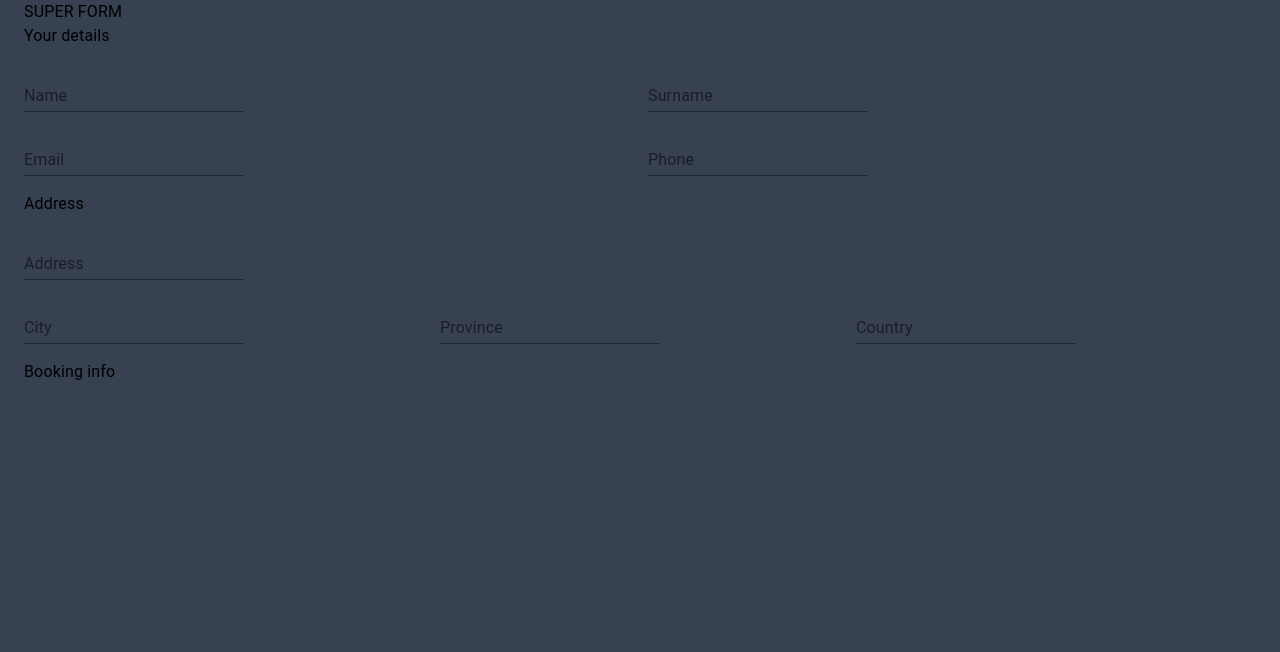
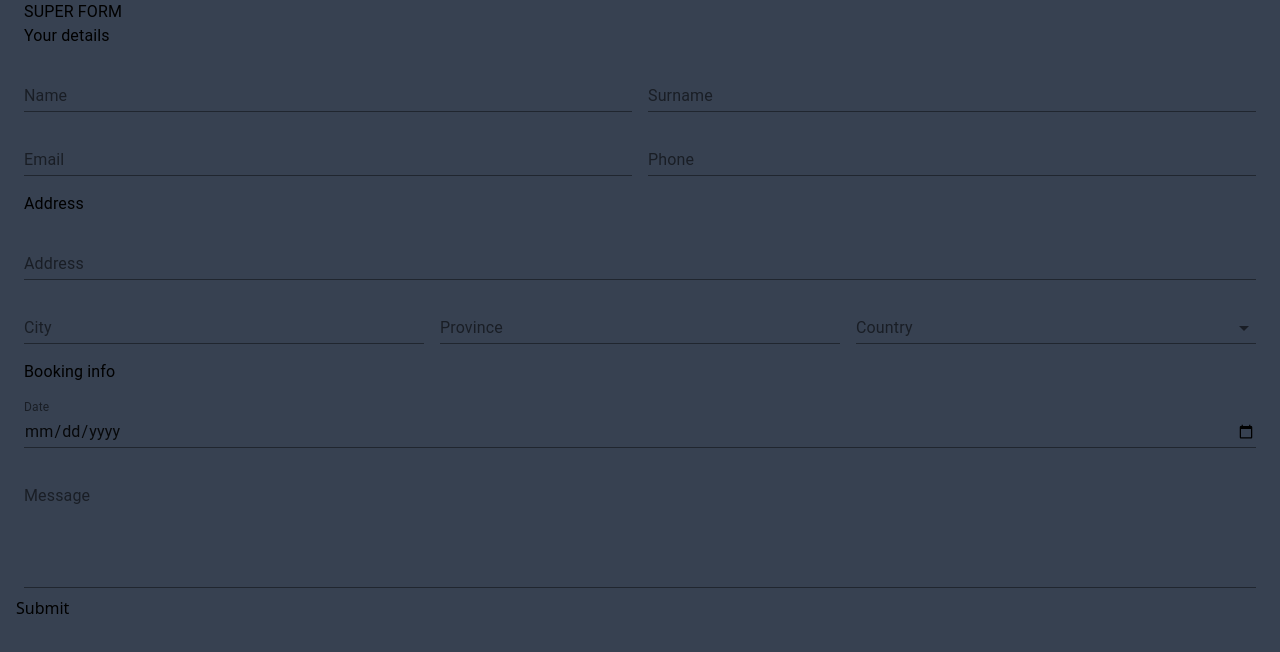
Before and after one commit to Aidas-Baublys/formik-test, a React (Create React App) app: page / in a window 1280 px wide. Shown: the top 652 px of the page. Built offline with nearby package versions, Linux system fonts and the light colour scheme.

Commit message:
Create a universal form field input component and use it in booking form.

```diff
--- a/src/components/BookingForm/Fields/Input.js
+++ b/src/components/BookingForm/Fields/Input.js
@@ -1,15 +1,36 @@
-import { TextField } from "@material-ui/core";
-import { useField } from "formik";
+import { MenuItem, TextField } from "@material-ui/core";
+import { useField, useFormikContext } from "formik";
 
 function Input({
   name,
+  type,
+  select,
+  options,
   ...rest
 }) {
+  // Needed to link custom fields to formik.
   const [field, meta] = useField(name);
+
+  //  Needed for select field to pass values to formik.
+  const { setFieldValue } = useFormikContext();
+
+  //  Needed for select field to pass values to formik.
+  const onChange = e => {
+    setFieldValue(name, e.target.value);
+  };
+
+  // Needed for date field to move label out of the way of placeholder text.
+  const InputLabel = {
+    shrink: true
+  };
 
   const config = {
     ...field,
     ...rest,
+    type,
+    InputLabelProps: type ? InputLabel : undefined,
+    select,
+    fullWidth: true,
   };
 
   if (meta && meta.touched && meta.error) {
@@ -18,7 +39,20 @@ function Input({
   }
 
   return (
-    <TextField {...config} />
+    <TextField
+      {...config}
+      {...select && onChange}
+    >
+      {
+        // Needed for select field to display options.
+        options && Object.keys(options).map((key, value) => {
+          return (
+            <MenuItem key={value} value={key}>
+              {options[key]}
+            </MenuItem>
+          );
+        })}
+    </TextField>
   );
 }
 
--- a/src/components/BookingForm/index.js
+++ b/src/components/BookingForm/index.js
@@ -1,4 +1,4 @@
-import { Container, Grid, Typography } from "@material-ui/core";
+import { Container, Grid, Typography, TextField } from "@material-ui/core";
 import { Form, Formik } from "formik";
 import * as Yup from "yup";
 import Input from './Fields/Input';
@@ -12,6 +12,8 @@ const initialValues = {
   city: "",
   province: "",
   country: "",
+  date: "",
+  message: "",
 };
 
 const validationSchema = Yup.object({
@@ -20,7 +22,7 @@ const validationSchema = Yup.object({
   surname: Yup.string()
     .required("Required."),
   email: Yup.string()
-    .email("Invalid email format.")
+    .email("Invalid email.")
     .required("Required."),
   phone: Yup.string()
     .required("Required."),
@@ -32,6 +34,9 @@ const validationSchema = Yup.object({
     .required("Required."),
   country: Yup.string()
     .required("Required."),
+  date: Yup.date("Invalid date.")
+    .required("Required."),
+  message: Yup.string()
 });
 
 const onSubmit = (values, formik) => {
@@ -46,7 +51,7 @@ function BookingForm() {
       </Typography>
       <Formik
         initialValues={initialValues}
-        validationSchema={validationSchema}
+        // validationSchema={validationSchema}
         onSubmit={onSubmit}
       >
         <Form>
@@ -107,6 +112,14 @@ function BookingForm() {
               <Input
                 name="country"
                 label="Country"
+                select
+                options={
+                  {
+                    "LT": "Lietuva",
+                    "LV": "Latvija",
+                    "EE": "Estija",
+                  }
+                }
               />
             </Grid>
             <Grid item xs={12}>
@@ -114,6 +127,23 @@ function BookingForm() {
                 Booking info
               </Typography>
             </Grid>
+            <Grid item xs={12}>
+              <Input
+                name="date"
+                label="Date"
+                type="date"
+              />
+            </Grid>
+            <Grid item xs={12}>
+              <TextField
+                name="message"
+                label="Message"
+                fullWidth
+                multiline
+                minRows={5}
+              />
+            </Grid>
+            <button type="submit">Submit</button>
           </Grid>
         </Form>
       </Formik>
```
